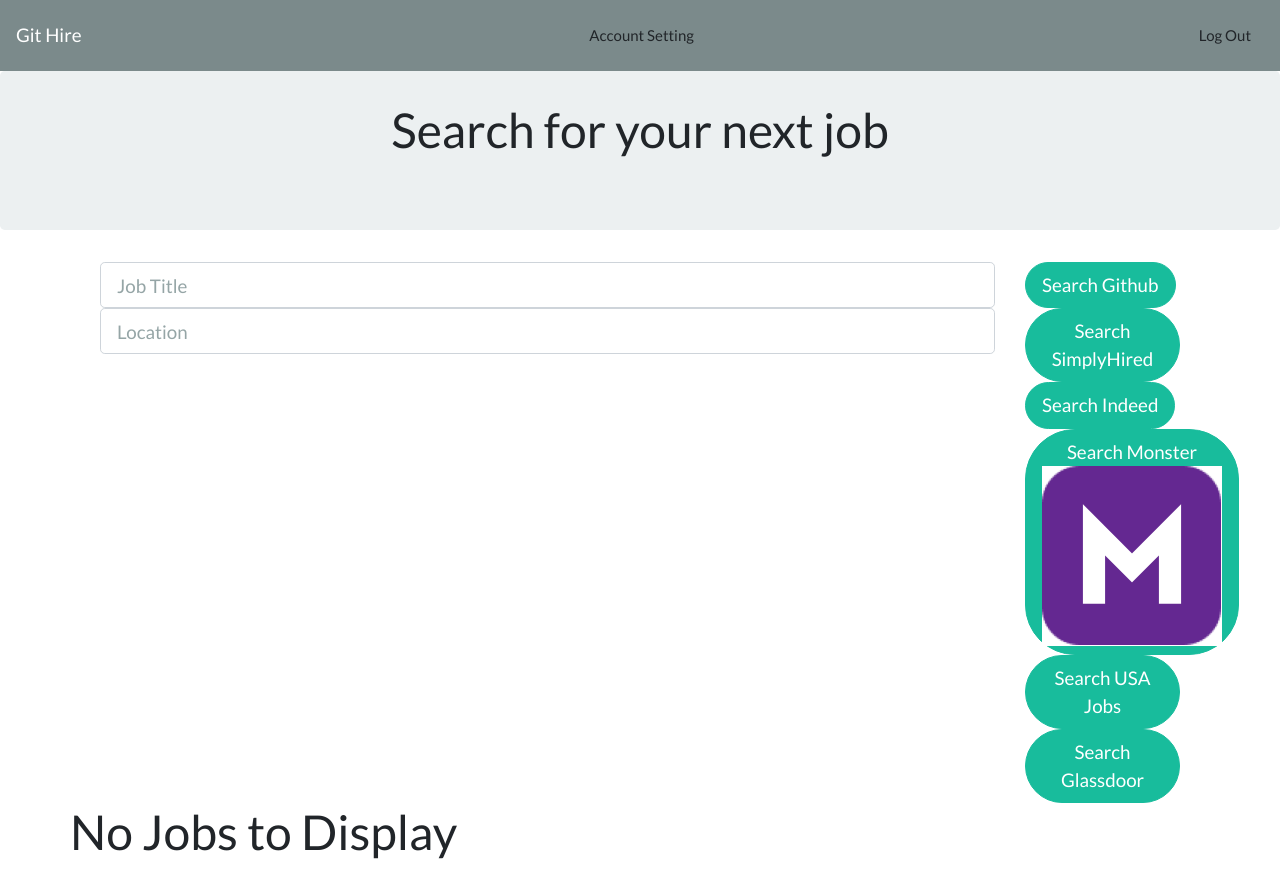
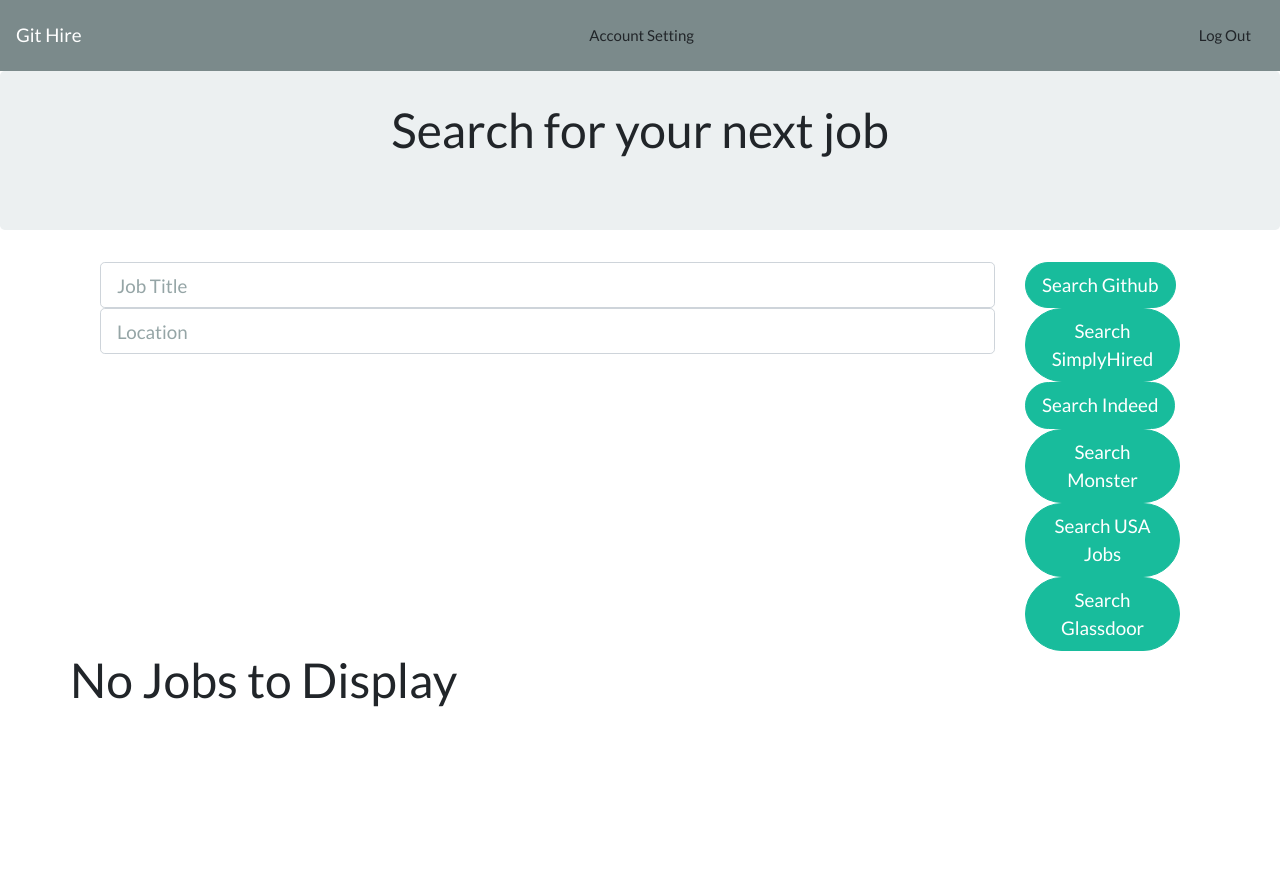
Before and after one commit to tmnguyen8/git-hire, a React (Create React App) app in the folder client/: page / in a window 1280 px wide. After the commit the page ends 800 px from the top, so only its background shows below. Built offline with nearby package versions, Linux system fonts and the light colour scheme.

Commit message:
took out button images for now

```diff
--- a/client/src/App.js
+++ b/client/src/App.js
@@ -158,7 +158,6 @@ class App extends Component {
                       </Button>
                       {/* Search in Monster */}
                       <Button
-                        src="./images/monsterlogo.png"
                         onClick={this.handleMonsterSubmit}
                         type="success"
                         className="input-lg"
--- a/client/src/components/Button/index.js
+++ b/client/src/components/Button/index.js
@@ -2,11 +2,10 @@ import React from "react";
 import "./btn.css";
 
 // Destructuring the type, className, children and onClick props, applying them to the button element
-function Button({ type = "default", className, children, onClick, src }) {
+function Button({ type = "default", className, children, onClick,}) {
   return (
     <button onClick={onClick} className={["btn btn-lg jobSearch", `btn-${type}`, className].join(" ")}>
       {children}
-      <img src={src}></img>
     </button>
   );
 }
--- a/client/src/components/JobList/index.js
+++ b/client/src/components/JobList/index.js
@@ -30,7 +30,7 @@ export function JobListItem({
             <h3>{title}</h3>
             <div>Company: {company}</div>
             <div>Location: {location}</div>
-            {description? `<div>Description: ${description}</div>`: ""}
+           <div> {description? `Description: ${description}`: null} </div>
             <div>Salary: {salary}</div>
             <a rel="noreferrer noopener" target="_blank" href={href}>
               Go to job!
```
Also changed, not shown: client/src/components/Button/btn.css (line endings or trailing spaces).
